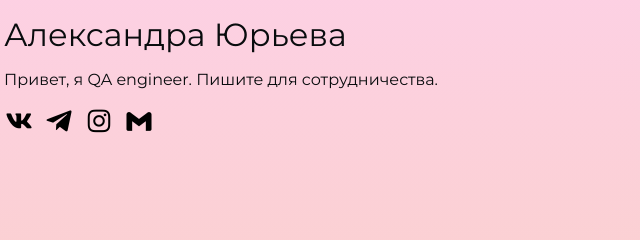
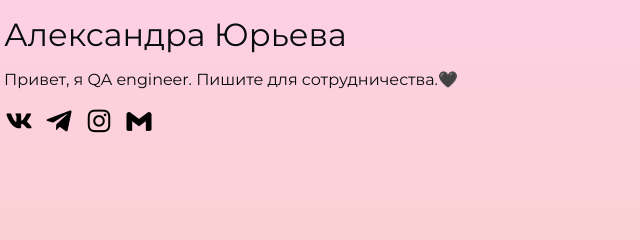
Before and after one commit to AleksandraV0105/AleksandraV0105.github.io, a plain HTML site: page index.html in a window 1280 px wide. Shown: the part 427-667 px from the top of the page, 36-676 px from the left. Drawn offline with nearby package versions, Linux system fonts and the light colour scheme.

Commit message:
добавила смайлик

```diff
--- a/index.html
+++ b/index.html
@@ -28,8 +28,7 @@
         <h1 class="hero__title">QA</h1>
         <h2 class="hero__subtitle">Александра Юрьева</h2>
         <p class="hero__description">
-          Привет, я QA engineer. Пишите для сотрудничества.
-        </p>
+          Привет, я QA engineer. Пишите для сотрудничества.🖤        </p>
 
         <div class="hero__links">
           <a class="hero__link" href="https://vk.com/id450066300" target="_blank"><i class='bx bxl-vk'></i></a>
```
